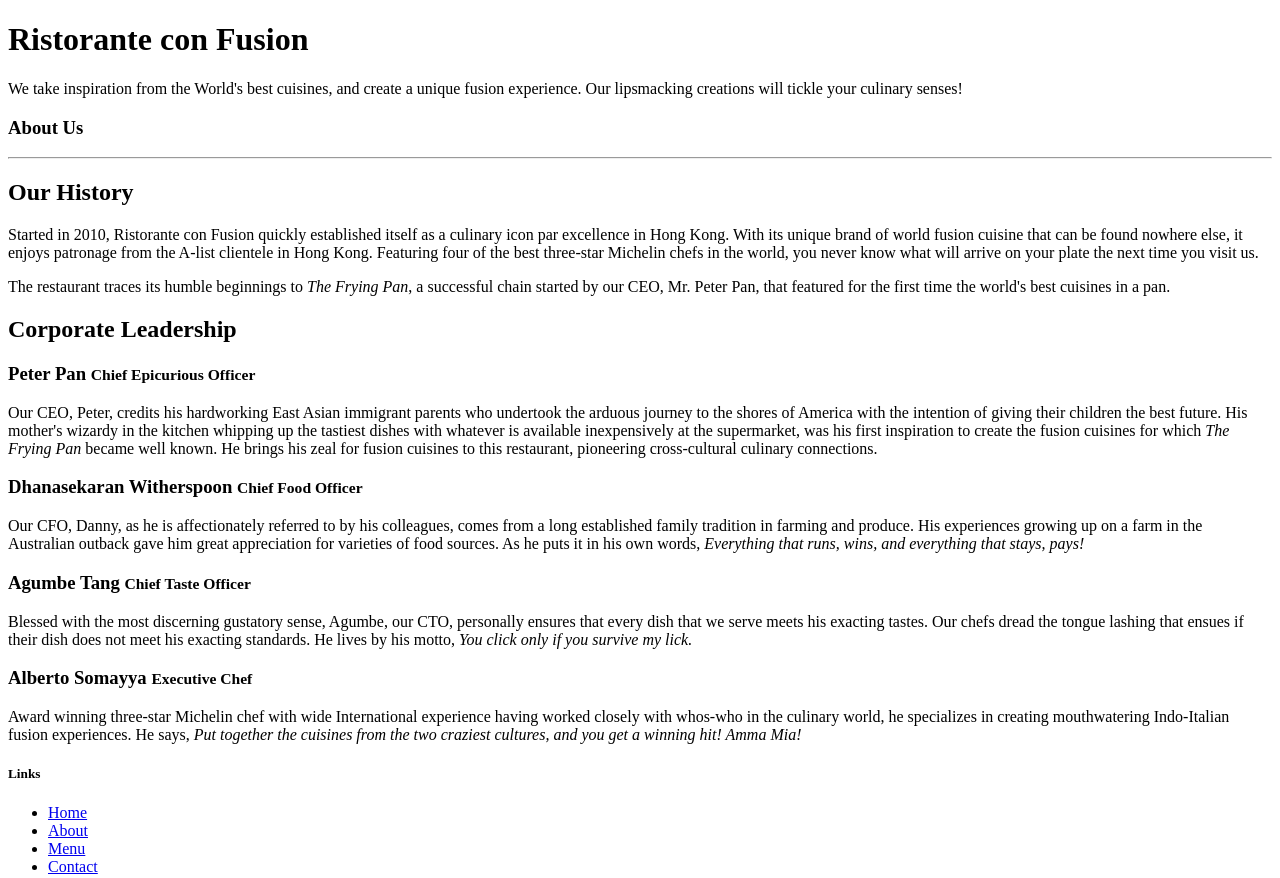
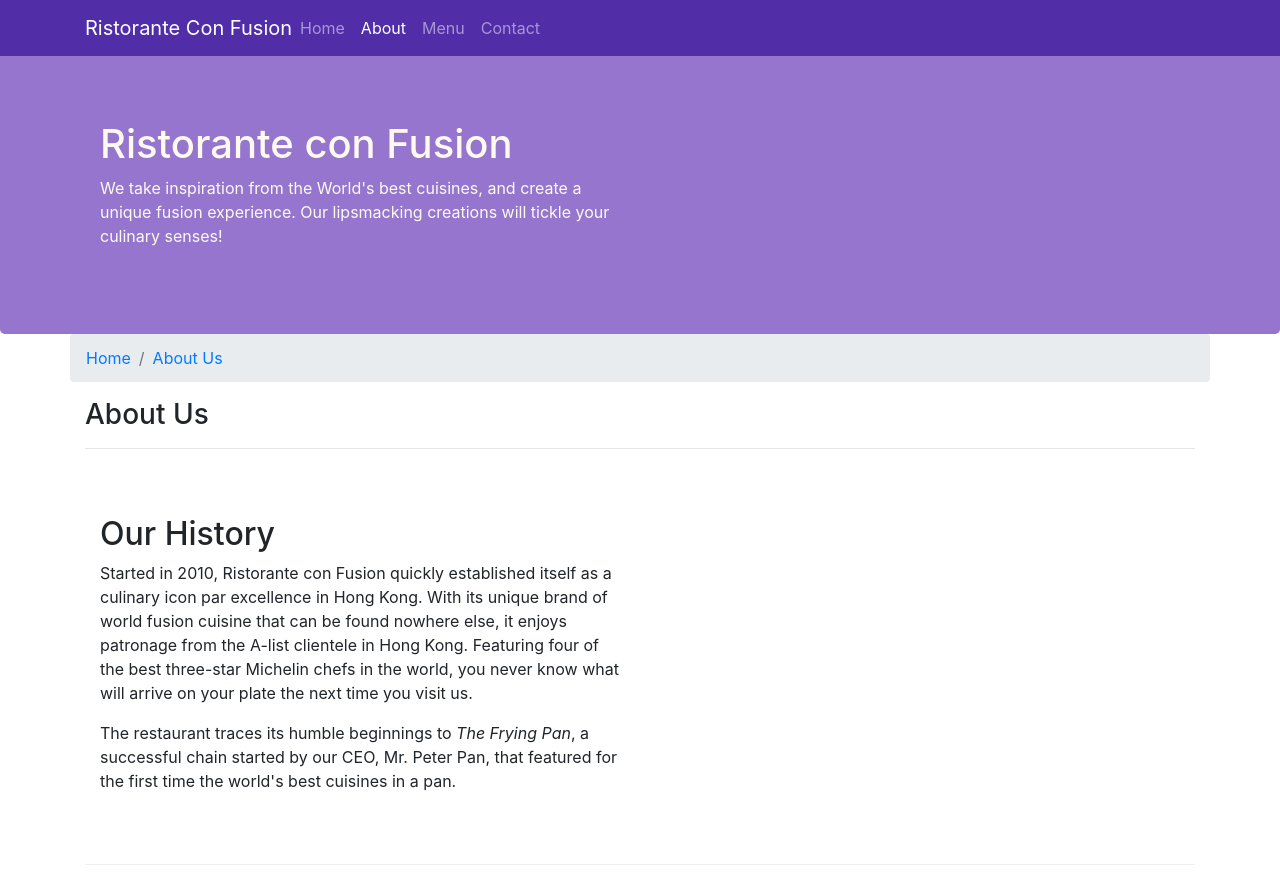
Before and after one commit to angingen/coursera-exercises, a website: page aboutus.html in a window 1280 px wide. Shown: the top 878 px of the page. Drawn offline with nearby package versions, Linux system fonts and the light colour scheme.

Commit message:
navbar and breadcrumbs

```diff
--- a/aboutus.html
+++ b/aboutus.html
@@ -4,10 +4,34 @@
 <head>
 
     <title>Ristorante Con Fusion: About Us</title>
+    <meta charset="utf-8">
+    <meta name="viewport" content="width=device-width, initial-scale=1, shrink-to-fit=no">
+    <meta http-equiv="x-ua-compatible" content="ie=edge">
+
+    <!-- Bootstrap CSS -->
+    <link rel="stylesheet" href="node_modules/bootstrap/dist/css/bootstrap.min.css">
+    <link rel="stylesheet" type="text/css" href="css/styles.css">
 
 </head>
 
 <body>
+    <nav class="navbar navbar-dark navbar-expand-sm fixed-top">
+        <div class="container">
+            <button class="navbar-toggler" type="button" data-toggle="collapse" data-target="#Navbar">
+                <span class="navbar-toggler-icon"></span>
+            </button>
+            <a href="./index.html" class="navbar-brand mr-auto">Ristorante Con Fusion</a>
+            <div class="collapse navbar-collapse" id="Navbar">
+                <ul class="navbar-nav mr-auto">
+                    <li class="nav-item"><a href="./index.html" class="nav-link">Home</a></li>
+                    <li class="nav-item active"><a href="./aboutus.html" class="nav-link">About</a></li>
+                    <li class="nav-item"><a href="#" class="nav-link">Menu</a></li>
+                    <li class="nav-item"><a href="#" class="nav-link">Contact</a></li>
+                </ul>
+            </div>
+
+        </div>
+    </nav>
 
     <header class="jumbotron">
         <div class="container">
@@ -22,36 +46,45 @@
         </div>
     </header>
 
-    <div>
-        <div>
-            <div>
+    <div class="container">
+        <div class="row">
+            <ol class="col-12 breadcrumb">
+                <li class="breadcrumb-item"><a href="./index.html">Home</a></li>
+                <li class="breadcrumb-item active"><a href="#">About Us</a></li>
+            </ol>
+        </div>
+    </div>
+
+    <div class="container">
+        <div class="row">
+            <div class="col-12">
                <h3>About Us</h3>
                <hr>
             </div>
         </div>
 
-        <div>
-            <div>
+        <div class="row row-content">
+            <div class="col-12 col-sm-6">
                 <h2>Our History</h2>
                 <p>Started in 2010, Ristorante con Fusion quickly established itself as a culinary icon par excellence in Hong Kong. With its unique brand of world fusion cuisine that can be found nowhere else, it enjoys patronage from the A-list clientele in Hong Kong.  Featuring four of the best three-star Michelin chefs in the world, you never know what will arrive on your plate the next time you visit us.</p>
                 <p>The restaurant traces its humble beginnings to <em>The Frying Pan</em>, a successful chain started by our CEO, Mr. Peter Pan, that featured for the first time the world's best cuisines in a pan.</p>
             </div>
-            <div>
+            <div class="col-12 col-sm-6">
             </div>
         </div>
 
 
-        <div>
-            <div>
+        <div class="row row-content">
+            <div class="col-12">
                 <h2>Corporate Leadership</h2>
                 <h3>Peter Pan <small>Chief Epicurious Officer</small></h3>
-                <p>Our CEO, Peter, credits his hardworking East Asian immigrant parents who undertook the arduous journey to the shores of America with the intention of giving their children the best future. His mother's wizardy in the kitchen whipping up the tastiest dishes with whatever is available inexpensively at the supermarket, was his first inspiration to create the fusion cuisines for which <em>The Frying Pan</em> became well known. He brings his zeal for fusion cuisines to this restaurant, pioneering cross-cultural culinary connections.</p>
+                <p class="d-none d-sm-block">Our CEO, Peter, credits his hardworking East Asian immigrant parents who undertook the arduous journey to the shores of America with the intention of giving their children the best future. His mother's wizardy in the kitchen whipping up the tastiest dishes with whatever is available inexpensively at the supermarket, was his first inspiration to create the fusion cuisines for which <em>The Frying Pan</em> became well known. He brings his zeal for fusion cuisines to this restaurant, pioneering cross-cultural culinary connections.</p>
                 <h3>Dhanasekaran Witherspoon <small>Chief Food Officer</small></h3>
-                <p>Our CFO, Danny, as he is affectionately referred to by his colleagues, comes from a long established family tradition in farming and produce. His experiences growing up on a farm in the Australian outback gave him great appreciation for varieties of food sources. As he puts it in his own words, <em>Everything that runs, wins, and everything that stays, pays!</em></p>
+                <p class="d-none d-sm-block">Our CFO, Danny, as he is affectionately referred to by his colleagues, comes from a long established family tradition in farming and produce. His experiences growing up on a farm in the Australian outback gave him great appreciation for varieties of food sources. As he puts it in his own words, <em>Everything that runs, wins, and everything that stays, pays!</em></p>
                 <h3>Agumbe Tang <small>Chief Taste Officer</small></h3>
-                <p>Blessed with the most discerning gustatory sense, Agumbe, our CTO, personally ensures that every dish that we serve meets his exacting tastes. Our chefs dread the tongue lashing that ensues if their dish does not meet his exacting standards. He lives by his motto, <em>You click only if you survive my lick.</em></p>
+                <p class="d-none d-sm-block">Blessed with the most discerning gustatory sense, Agumbe, our CTO, personally ensures that every dish that we serve meets his exacting tastes. Our chefs dread the tongue lashing that ensues if their dish does not meet his exacting standards. He lives by his motto, <em>You click only if you survive my lick.</em></p>
                 <h3>Alberto Somayya <small>Executive Chef</small></h3>
-                <p>Award winning three-star Michelin chef with wide International experience having worked closely with whos-who in the culinary world, he specializes in creating mouthwatering Indo-Italian fusion experiences. He says, <em>Put together the cuisines from the two craziest cultures, and you get a winning hit! Amma Mia!</em></p>
+                <p class="d-none d-sm-block">Award winning three-star Michelin chef with wide International experience having worked closely with whos-who in the culinary world, he specializes in creating mouthwatering Indo-Italian fusion experiences. He says, <em>Put together the cuisines from the two craziest cultures, and you get a winning hit! Amma Mia!</em></p>
             </div>
        </div>
 
@@ -63,7 +96,7 @@
                 <div class="col-4 offset-1 col-sm-2">
                     <h5>Links</h5>
                     <ul class="list-unstyled">
-                        <li><a href="#">Home</a></li>
+                        <li><a href="index.html">Home</a></li>
                         <li><a href="#">About</a></li>
                         <li><a href="#">Menu</a></li>
                         <li><a href="#">Contact</a></li>
@@ -98,6 +131,9 @@
            </div>
         </div>
     </footer>
+    <script src="node_modules/jquery/dist/jquery.slim.min.js"></script>
+    <script src="node_modules/popper.js/dist/umd/popper.min.js"></script>
+    <script src="node_modules/bootstrap/dist/js/bootstrap.min.js"></script>
 
 </body>
 
--- a/css/styles.css
+++ b/css/styles.css
@@ -29,3 +29,12 @@
 	margin: 0px;
 	color: #0f0f0f;
 }
+
+body {
+	padding: 50px 0 0;
+	z-index: 0;
+}
+
+.navbar-dark {
+	background-color: #512DA8;
+}
```
Also changed, not shown: index.html (+21 -4 lines).
